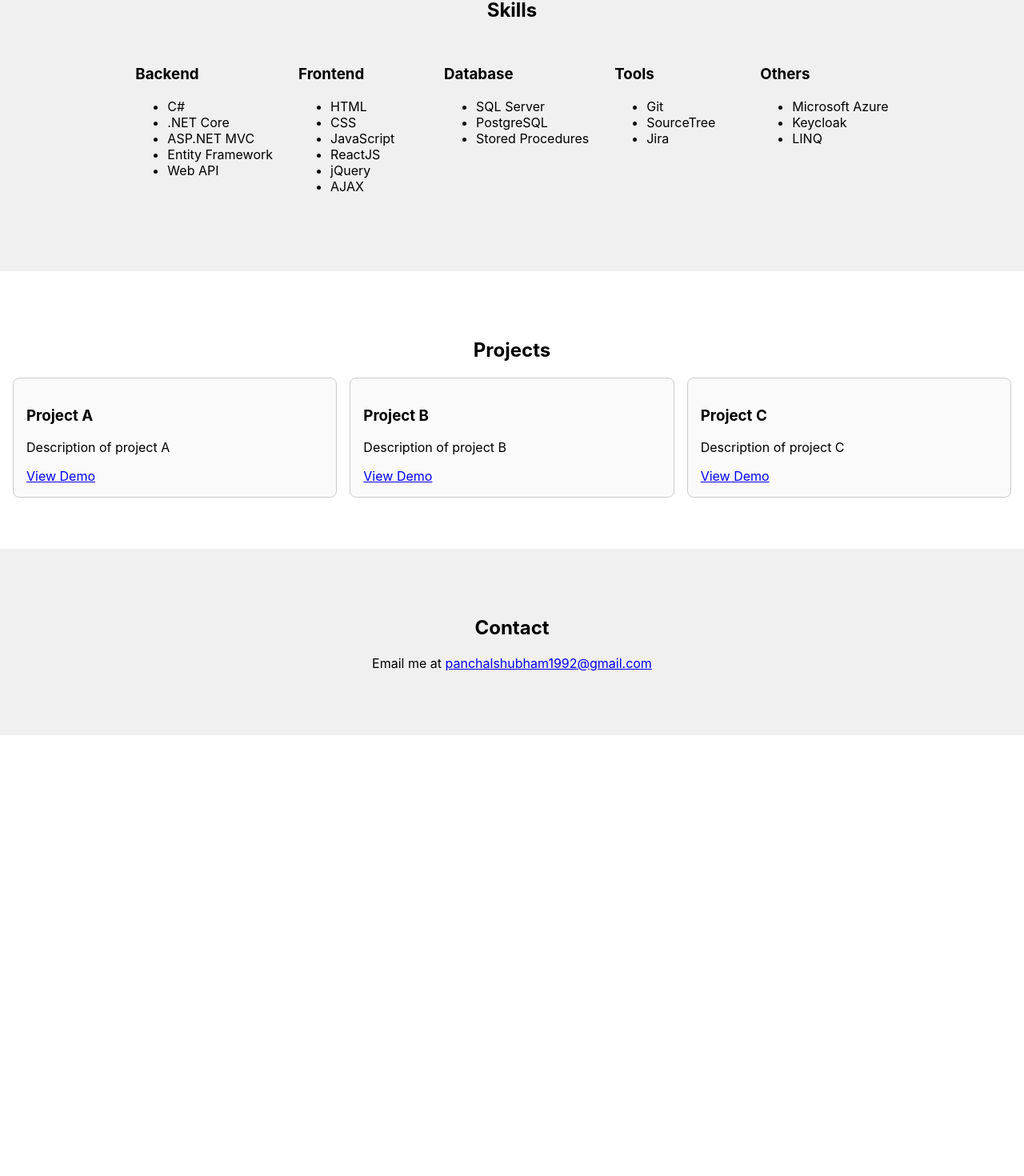
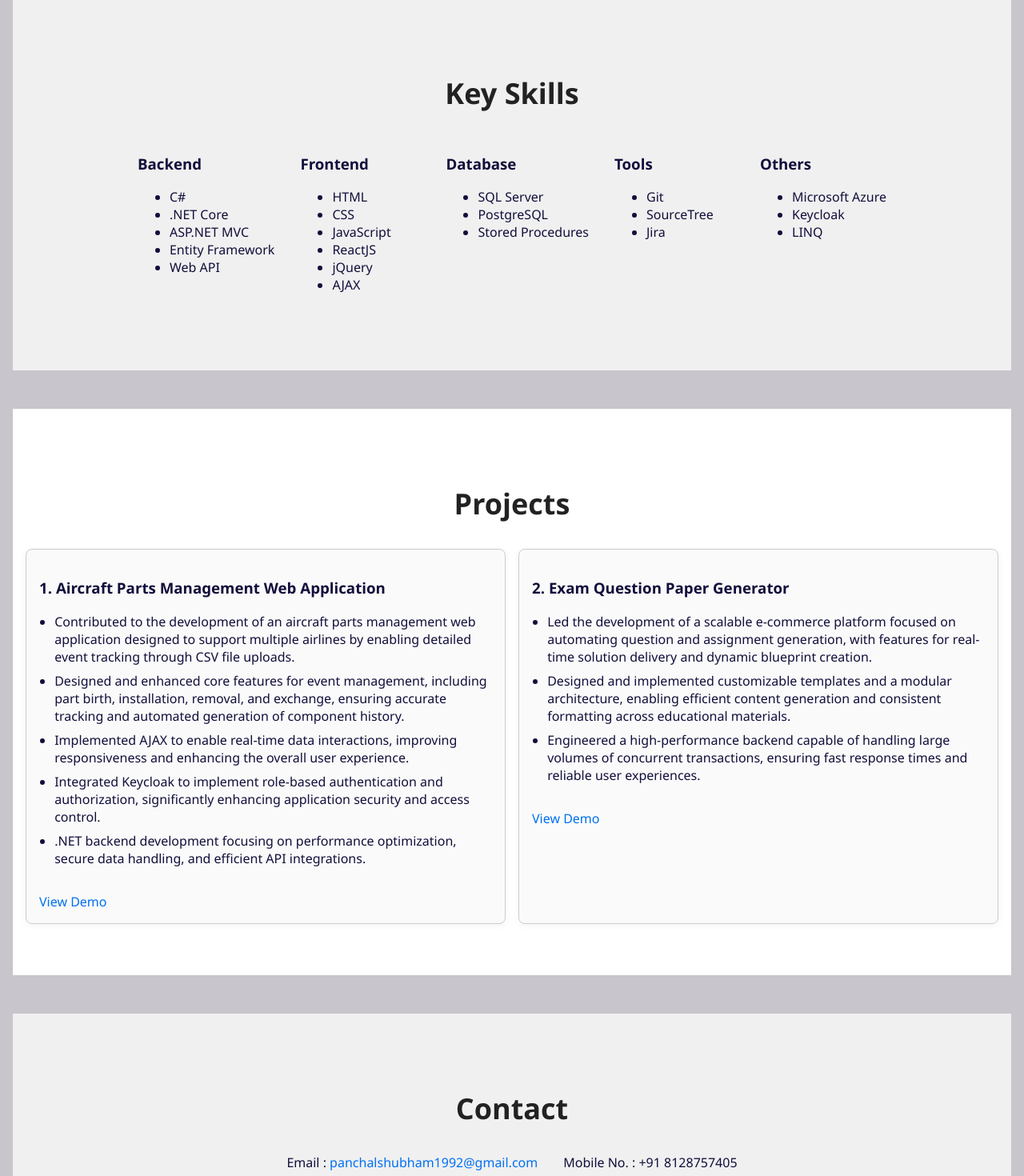
Before and after one commit to ShubhamP1992/PortFolio, a React (Create React App) app: page / in a window 1280 px wide. Shown: the part 371-1841 px from the top of the page at 80% size. Before the commit the page ends 1290 px from the top, so only its background shows below. Built offline with nearby package versions, Linux system fonts and the light colour scheme.

Commit message:
Added the projects and animations

```diff
--- a/package.json
+++ b/package.json
@@ -7,6 +7,7 @@
     "@testing-library/jest-dom": "^6.6.3",
     "@testing-library/react": "^16.3.0",
     "@testing-library/user-event": "^13.5.0",
+    "framer-motion": "^12.12.1",
     "react": "^19.1.0",
     "react-dom": "^19.1.0",
     "react-scripts": "5.0.1",
--- a/src/App.css
+++ b/src/App.css
@@ -36,3 +36,52 @@
     transform: rotate(360deg);
   }
 }
+
+
+/* App.css */
+body {
+  font-family: 'Segoe UI', Tahoma, Geneva, Verdana, sans-serif;
+  background: #c8c5cc;
+  color: #110f3b;
+  margin: 0;
+  padding: 0;
+}
+
+main > section {
+  margin: 3rem auto;
+  padding: 0 1rem;
+}
+
+a {
+  color: #0070f3;
+  text-decoration: none;
+  transition: color 0.3s ease;
+}
+
+a:hover {
+  color: #005bb5;
+}
+
+h2 {
+  font-size: 2.25rem;
+  margin-bottom: 1rem;
+  color: #222;
+}
+
+button, a.button {
+  background: #0070f3;
+  color: white;
+  padding: 0.5rem 1.2rem;
+  border-radius: 4px;
+  border: none;
+  cursor: pointer;
+  transition: background 0.3s ease;
+}
+
+button:hover, a.button:hover {
+  background: #005bb5;
+}
+
+html {
+  scroll-behavior: smooth;
+}
--- a/src/App.js
+++ b/src/App.js
@@ -1,19 +1,57 @@
 import React from 'react';
+import { motion } from 'framer-motion';
 import Navbar from './Navbar';
 import Home from './Home';
 import Skills from './Skills';
 import Projects from './Projects';
 import Contact from './Contact';
+import './App.css';
+
+const sectionVariants = {
+  hidden: { opacity: 0, y: 30 },
+  visible: { opacity: 1, y: 0, transition: { duration: 0.6 } },
+};
 
 function App() {
   return (
     <>
       <Navbar />
       <main>
-        <Home />
-        <Skills />
-        <Projects />
-        <Contact />
+        <motion.section
+          variants={sectionVariants}
+          initial="hidden"
+          whileInView="visible"
+          viewport={{ once: true }}
+        >
+          <Home />
+        </motion.section>
+
+        <motion.section
+          variants={sectionVariants}
+          initial="hidden"
+          whileInView="visible"
+          viewport={{ once: true }}
+        >
+          <Skills />
+        </motion.section>
+
+        <motion.section
+          variants={sectionVariants}
+          initial="hidden"
+          whileInView="visible"
+          viewport={{ once: true }}
+        >
+          <Projects />
+        </motion.section>
+
+        <motion.section
+          variants={sectionVariants}
+          initial="hidden"
+          whileInView="visible"
+          viewport={{ once: true }}
+        >
+          <Contact />
+        </motion.section>
       </main>
     </>
   );
--- a/src/Contact.jsx
+++ b/src/Contact.jsx
@@ -2,9 +2,22 @@ import React from 'react';
 
 export default function Contact() {
   return (
-    <section id="contact" style={{ padding: '4rem 1rem', background: '#f0f0f0', textAlign: 'center' }}>
-      <h2>Contact</h2>
-      <p>Email me at <a href="mailto:panchalshubham1992@gmail.com">panchalshubham1992@gmail.com</a></p>
-    </section>
+    <section
+  id="contact"
+  style={{
+    padding: '4rem 1rem',
+    background: '#f0f0f0',
+    textAlign: 'center',
+  }}
+>
+  <h2>Contact</h2>
+  <div style={{ display: 'flex', justifyContent: 'center', gap: '2rem', marginTop: '1rem' }}>
+    <p>
+      Email : <a href="mailto:panchalshubham1992@gmail.com">panchalshubham1992@gmail.com</a>
+    </p>
+    <p>Mobile No. : +91 8128757405</p>
+  </div>
+</section>
+
   );
 }
--- a/src/Home.jsx
+++ b/src/Home.jsx
@@ -3,8 +3,31 @@ import React from 'react';
 export default function Home() {
   return (
     <section id="home" style={{ padding: '4rem 1rem', textAlign: 'center', background: '#fff' }}>
-      <h1>Hi, I'm Shubham Panchal</h1>
+      <h1 className="typing-effect" style={{ fontSize: '2rem' }}>Hi, I'm Shubham Panchal</h1>
       <p>.NET Core Developer | ReactJS Enthusiast</p>
+
+      {/* Add style block if not using external CSS */}
+      <style>{`
+        @keyframes typing {
+          from { width: 0; }
+          to { width: 23ch; }
+        }
+        @keyframes blinkCaret {
+          0%, 100% { border-color: transparent; }
+          50% { border-color: black; }
+        }
+        .typing-effect {
+          overflow: hidden;
+          white-space: nowrap;
+          border-right: 0.15em solid black;
+          animation:
+            typing 3s steps(23, end),
+            blinkCaret 0.75s step-end infinite;
+          width: 23ch;
+          margin: 0 auto;
+          font-family: monospace;
+        }
+      `}</style>
     </section>
   );
 }
--- a/src/Projects.jsx
+++ b/src/Projects.jsx
@@ -1,22 +1,67 @@
 import React from 'react';
+import { motion } from 'framer-motion';
 
 const projects = [
-  { title: 'Project A', description: 'Description of project A', link: '#' },
-  { title: 'Project B', description: 'Description of project B', link: '#' },
-  { title: 'Project C', description: 'Description of project C', link: '#' }
+  {
+    title: '1. Aircraft Parts Management Web Application',
+    description: [
+      'Contributed to the development of an aircraft parts management web application designed to support multiple airlines by enabling detailed event tracking through CSV file uploads.',
+      'Designed and enhanced core features for event management, including part birth, installation, removal, and exchange, ensuring accurate tracking and automated generation of component history.',
+      'Implemented AJAX to enable real-time data interactions, improving responsiveness and enhancing the overall user experience.',
+      'Integrated Keycloak to implement role-based authentication and authorization, significantly enhancing application security and access control.',
+      '.NET backend development focusing on performance optimization, secure data handling, and efficient API integrations.',
+    ],
+    link: '#',
+  },
+  {
+    title: '2. Exam Question Paper Generator',
+    description: [
+      'Led the development of a scalable e-commerce platform focused on automating question and assignment generation, with features for real-time solution delivery and dynamic blueprint creation.',
+      'Designed and implemented customizable templates and a modular architecture, enabling efficient content generation and consistent formatting across educational materials.',
+      'Engineered a high-performance backend capable of handling large volumes of concurrent transactions, ensuring fast response times and reliable user experiences.',
+    ],
+    link: '#',
+  },
 ];
 
 export default function Projects() {
   return (
     <section id="projects" style={{ padding: '4rem 1rem', background: '#fff' }}>
-      <h2 style={{ textAlign: 'center' }}>Projects</h2>
-      <div style={{ display: 'grid', gridTemplateColumns: 'repeat(auto-fit, minmax(250px, 1fr))', gap: '1rem' }}>
-        {projects.map(({ title, description, link }) => (
-          <div key={title} style={{ border: '1px solid #ccc', borderRadius: '8px', padding: '1rem', background: '#fafafa' }}>
+      <h2 style={{ textAlign: 'center', marginBottom: '2rem' }}>Projects</h2>
+      <div
+        style={{
+          display: 'grid',
+          gridTemplateColumns: 'repeat(auto-fit, minmax(250px, 1fr))',
+          gap: '1rem',
+        }}
+      >
+        {projects.map(({ title, description, link }, index) => (
+          <motion.div
+            key={title}
+            style={{
+              border: '1px solid #ccc',
+              borderRadius: '8px',
+              padding: '1rem',
+              background: '#fafafa',
+              boxShadow: '0 2px 8px rgba(0,0,0,0.05)',
+            }}
+            initial={{ opacity: 0, y: 30 }}
+            whileInView={{ opacity: 1, y: 0 }}
+            transition={{ duration: 0.5, delay: index * 0.2 }}
+            viewport={{ once: true }}
+          >
             <h3>{title}</h3>
-            <p>{description}</p>
-            <a href={link} target="_blank" rel="noopener noreferrer">View Demo</a>
-          </div>
+            <ul style={{ paddingLeft: '1.2rem', marginTop: '0.5rem' }}>
+              {description.map((point, i) => (
+                <li key={i} style={{ marginBottom: '0.5rem' }}>
+                  {point}
+                </li>
+              ))}
+            </ul>
+            <a href={link} target="_blank" rel="noopener noreferrer" style={{ display: 'inline-block', marginTop: '1rem', color: '#0070f3' }}>
+              View Demo
+            </a>
+          </motion.div>
         ))}
       </div>
     </section>
--- a/src/Skills.jsx
+++ b/src/Skills.jsx
@@ -11,7 +11,7 @@ const skills = {
 export default function Skills() {
   return (
     <section id="skills" style={{ padding: '4rem 1rem', background: '#f0f0f0' }}>
-      <h2 style={{ textAlign: 'center' }}>Skills</h2>
+      <h2 style={{ textAlign: 'center' }}>Key Skills</h2>
       <div style={{ display: 'flex', flexWrap: 'wrap', justifyContent: 'center' }}>
         {Object.entries(skills).map(([category, list]) => (
           <div key={category} style={{ margin: '1rem', minWidth: '150px' }}>
```
Also changed, not shown: 1 other file (tests, documents, lock files or other folders).
